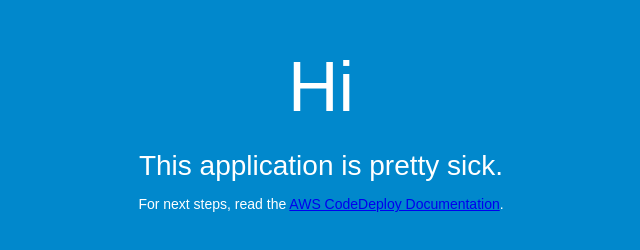
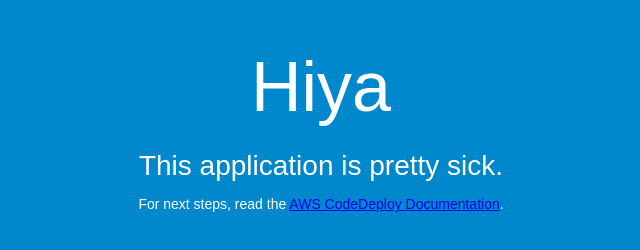
Before and after one commit to jameslewis94/Pipeline-site, a plain HTML site: page index.html in a window 1280 px wide. Shown: the whole page, without its empty margins (319-959 px from the left). Drawn offline with Linux system fonts and the light colour scheme.

Commit message:
Update index.html

```diff
--- a/index.html
+++ b/index.html
@@ -26,7 +26,7 @@
 </head>
 <body>
   <div align="center">
-    <h1>Hi</h1>
+    <h1>Hiya</h1>
     <h2>This application is pretty sick.</h2>
     <p>For next steps, read the <a href="http://aws.amazon.com/documentation/codedeploy">AWS CodeDeploy Documentation</a>.</p>
   </div>
```
